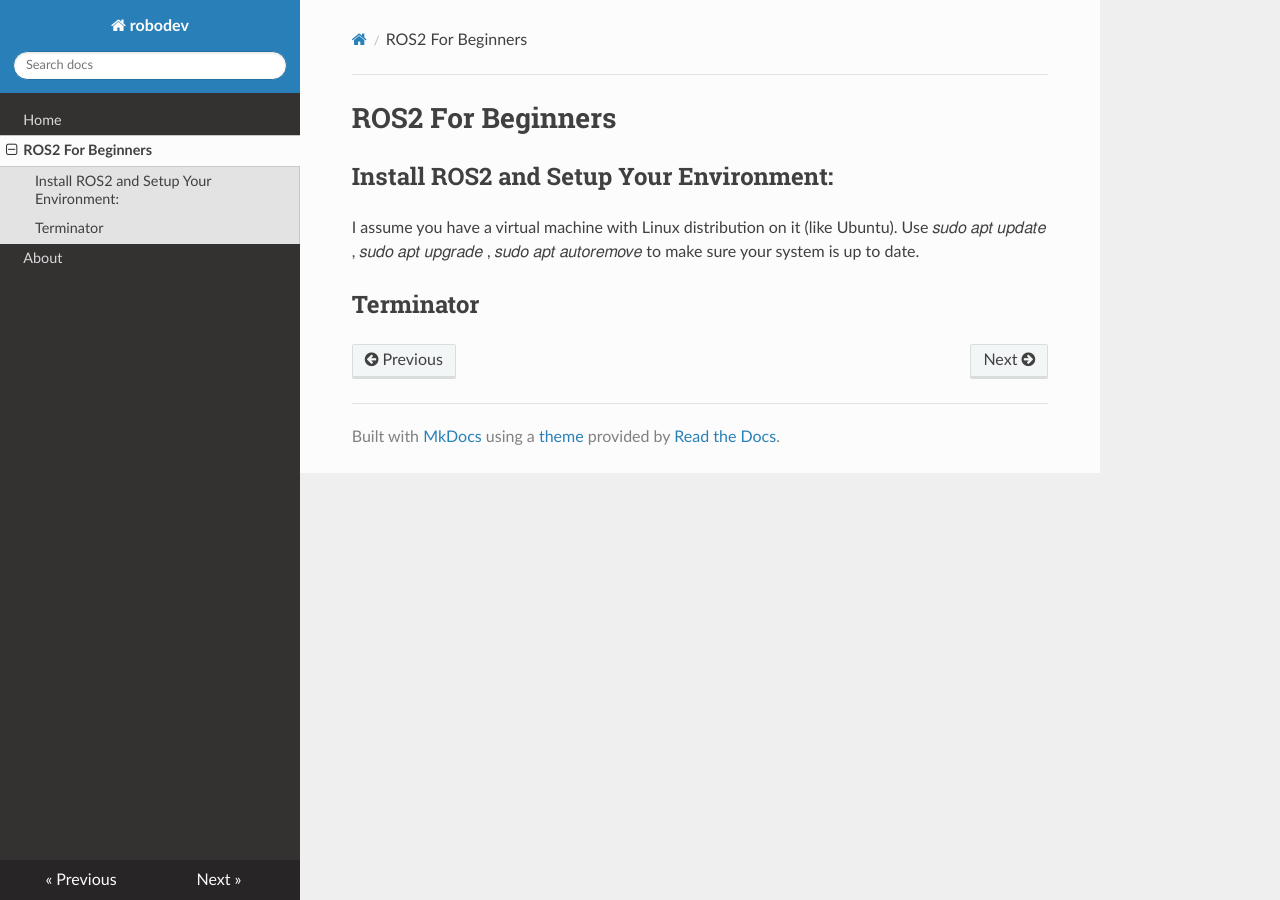
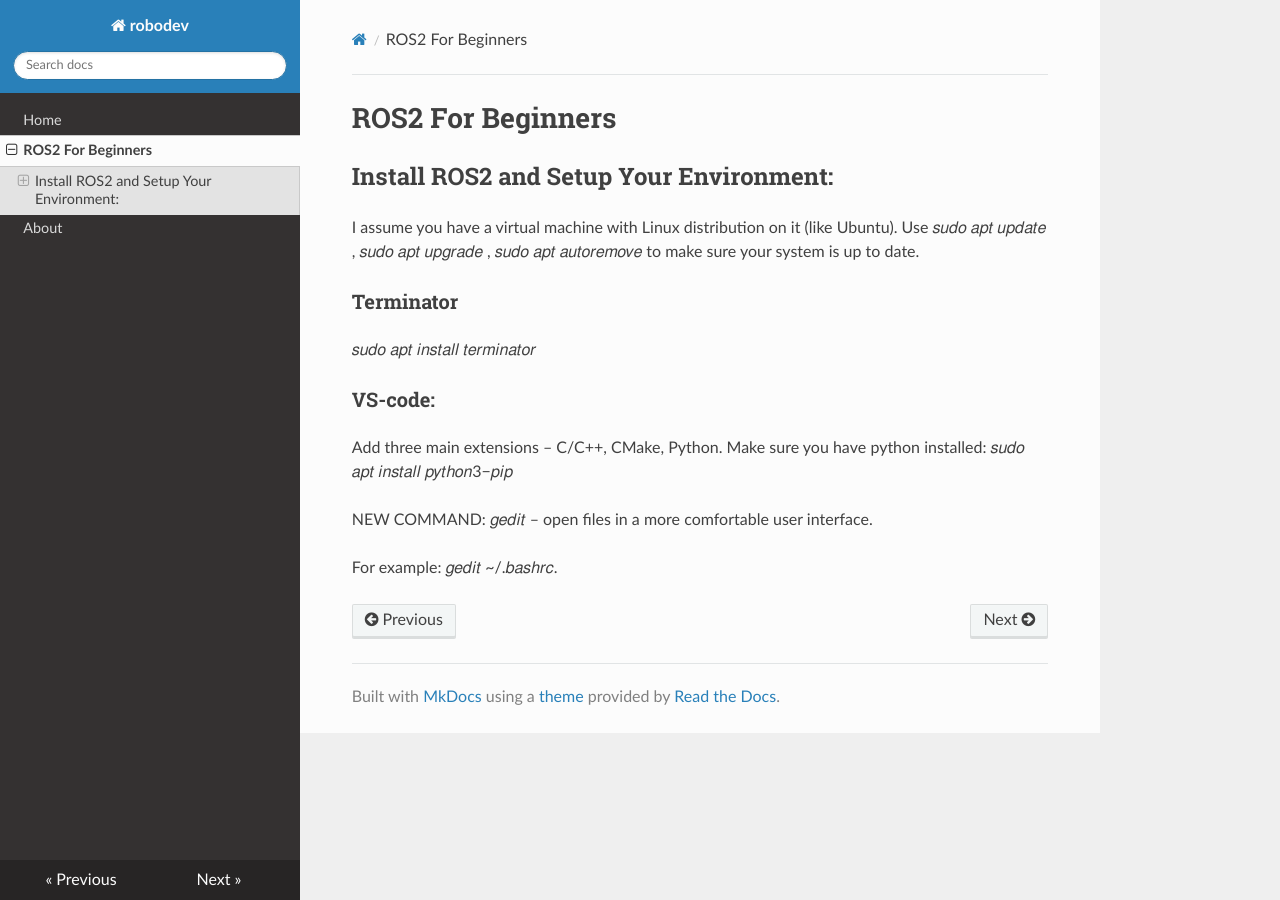
Before and after one commit to robodev8g/rosdoc, an MkDocs documentation site: the page built from docs/ros.md, in a window 1280 px wide. Built offline with MkDocs 1.6.1, drawn with Linux system fonts in a browser that asks for light colours; nearby versions of some CDN libraries.

Commit message:
add terminator and vscode contents

```diff
--- a/docs/ros.md
+++ b/docs/ros.md
@@ -4,4 +4,13 @@
 I assume you have a virtual machine with Linux distribution on it (like Ubuntu).
 Use 𝑠𝑢𝑑𝑜 𝑎𝑝𝑡 𝑢𝑝𝑑𝑎𝑡𝑒 , 𝑠𝑢𝑑𝑜 𝑎𝑝𝑡 𝑢𝑝𝑔𝑟𝑎𝑑𝑒 , 𝑠𝑢𝑑𝑜 𝑎𝑝𝑡 𝑎𝑢𝑡𝑜𝑟𝑒𝑚𝑜𝑣𝑒 to make sure your system is up to date.
 
-## Terminator
+### Terminator
+𝑠𝑢𝑑𝑜 𝑎𝑝𝑡 𝑖𝑛𝑠𝑡𝑎𝑙𝑙 𝑡𝑒𝑟𝑚𝑖𝑛𝑎𝑡𝑜𝑟
+
+### VS-code:
+Add three main extensions – C/C++, CMake, Python.
+Make sure you have python installed: 𝑠𝑢𝑑𝑜 𝑎𝑝𝑡 𝑖𝑛𝑠𝑡𝑎𝑙𝑙 𝑝𝑦𝑡ℎ𝑜𝑛3−𝑝𝑖𝑝
+
+NEW COMMAND: 𝑔𝑒𝑑𝑖𝑡 – open files in a more comfortable user interface.
+
+For example: 𝑔𝑒𝑑𝑖𝑡 ~/.𝑏𝑎𝑠ℎ𝑟𝑐.
```
